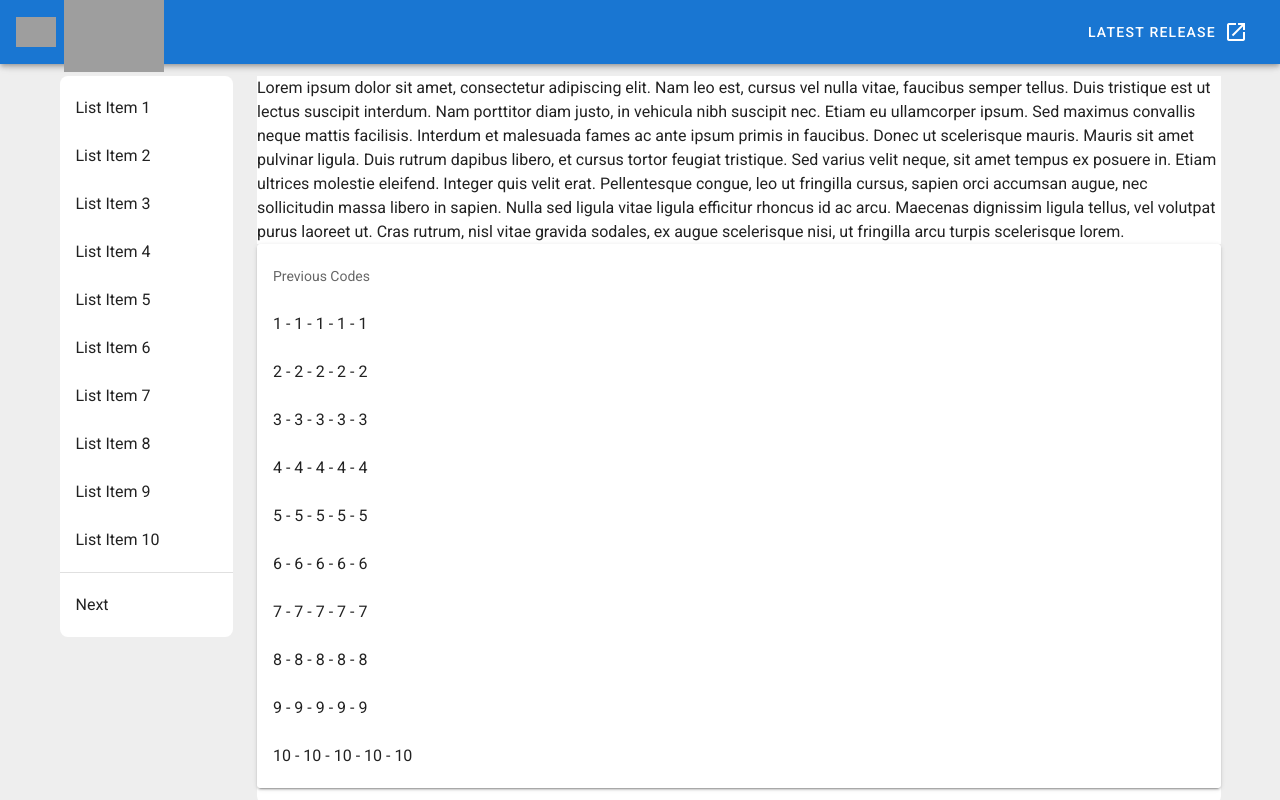
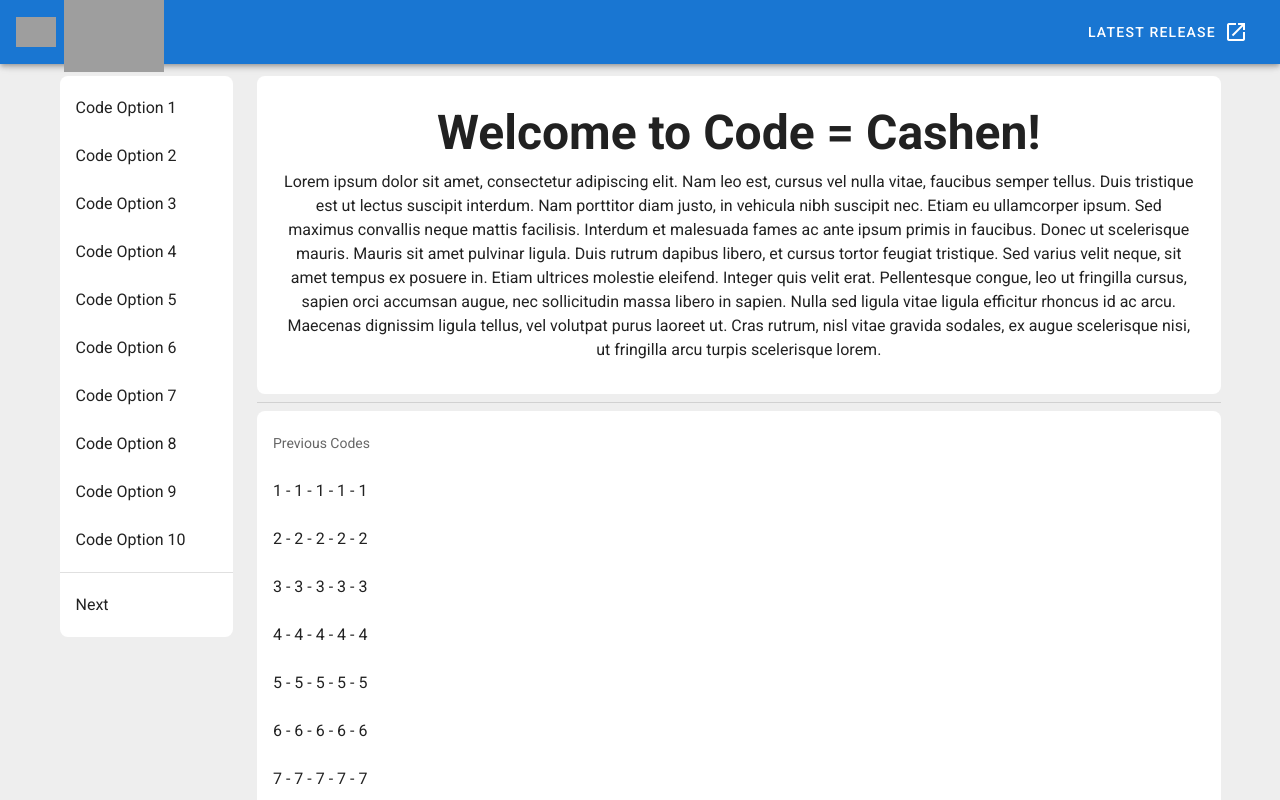
Before and after one commit to EricvanSchaik/code-is-cashen, a Vue app: page / in a window 1280 px wide. Shown: the top 800 px of the page. Built offline with nearby package versions, Linux system fonts and the light colour scheme; grey boxes are pictures that could not be loaded.

Commit message:
Made everything better looking

```diff
--- a/src/App.vue
+++ b/src/App.vue
@@ -45,7 +45,9 @@
           </v-col>
           <v-col>
             <IntroText/>
+            <v-divider class="my-2"></v-divider>
             <PreviousCodes/>
+            <v-divider class="my-2"></v-divider>
             <CodeForm/>
           </v-col>
         </v-row>
--- a/src/components/CodeOptions.vue
+++ b/src/components/CodeOptions.vue
@@ -10,7 +10,7 @@
       >
         <v-list-item-content>
           <v-list-item-title>
-            List Item {{ n }}
+            Code Option {{ n }}
           </v-list-item-title>
         </v-list-item-content>
       </v-list-item>
--- a/src/components/IntroText.vue
+++ b/src/components/IntroText.vue
@@ -1,5 +1,8 @@
 <template>
-  <v-sheet>
+  <v-sheet rounded="lg" class="text-center py-8 px-6">
+    <h1 class="display-2 font-weight-bold mb-3">
+      Welcome to Code = Cashen!
+    </h1>
     Lorem ipsum dolor sit amet, consectetur adipiscing elit. Nam leo est, cursus vel nulla vitae, faucibus semper tellus. Duis tristique est ut lectus suscipit interdum. Nam porttitor diam justo, in vehicula nibh suscipit nec. Etiam eu ullamcorper ipsum. Sed maximus convallis neque mattis facilisis. Interdum et malesuada fames ac ante ipsum primis in faucibus. Donec ut scelerisque mauris. Mauris sit amet pulvinar ligula. Duis rutrum dapibus libero, et cursus tortor feugiat tristique. Sed varius velit neque, sit amet tempus ex posuere in. Etiam ultrices molestie eleifend. Integer quis velit erat. Pellentesque congue, leo ut fringilla cursus, sapien orci accumsan augue, nec sollicitudin massa libero in sapien. Nulla sed ligula vitae ligula efficitur rhoncus id ac arcu. Maecenas dignissim ligula tellus, vel volutpat purus laoreet ut. Cras rutrum, nisl vitae gravida sodales, ex augue scelerisque nisi, ut fringilla arcu turpis scelerisque lorem.
   </v-sheet>
 </template>
--- a/src/components/PreviousCodes.vue
+++ b/src/components/PreviousCodes.vue
@@ -1,10 +1,8 @@
 <template>
   <v-sheet
-    min-height="70vh"
     rounded="lg"
   >
-    <v-card>
-      <v-list>
+    <v-list color="transparent">
       <v-subheader>Previous Codes</v-subheader>
       <v-list-item
         v-for="n in 10"
@@ -17,7 +15,6 @@
         </v-list-item-content>
       </v-list-item>
     </v-list>
-    </v-card>
   </v-sheet>
 </template>
 
```
Lines whose indentation alone changed are shown as unchanged.
